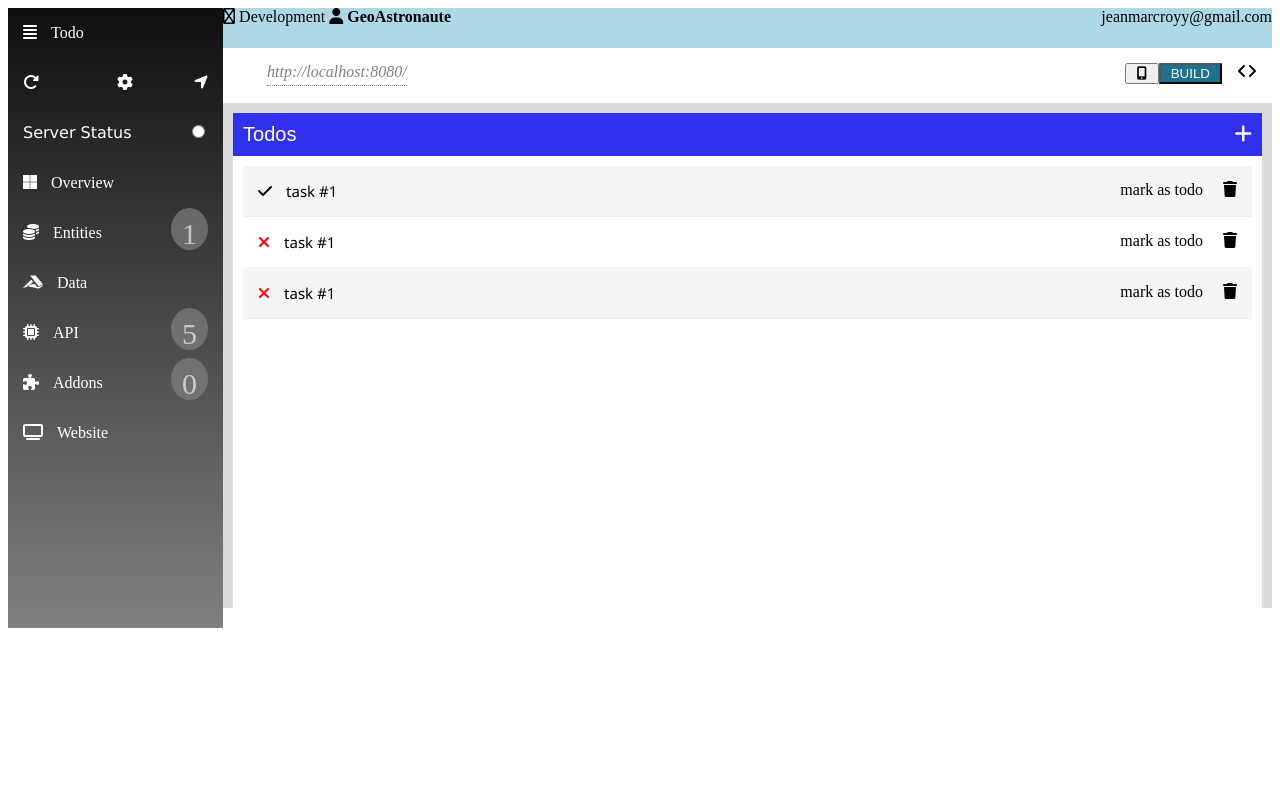
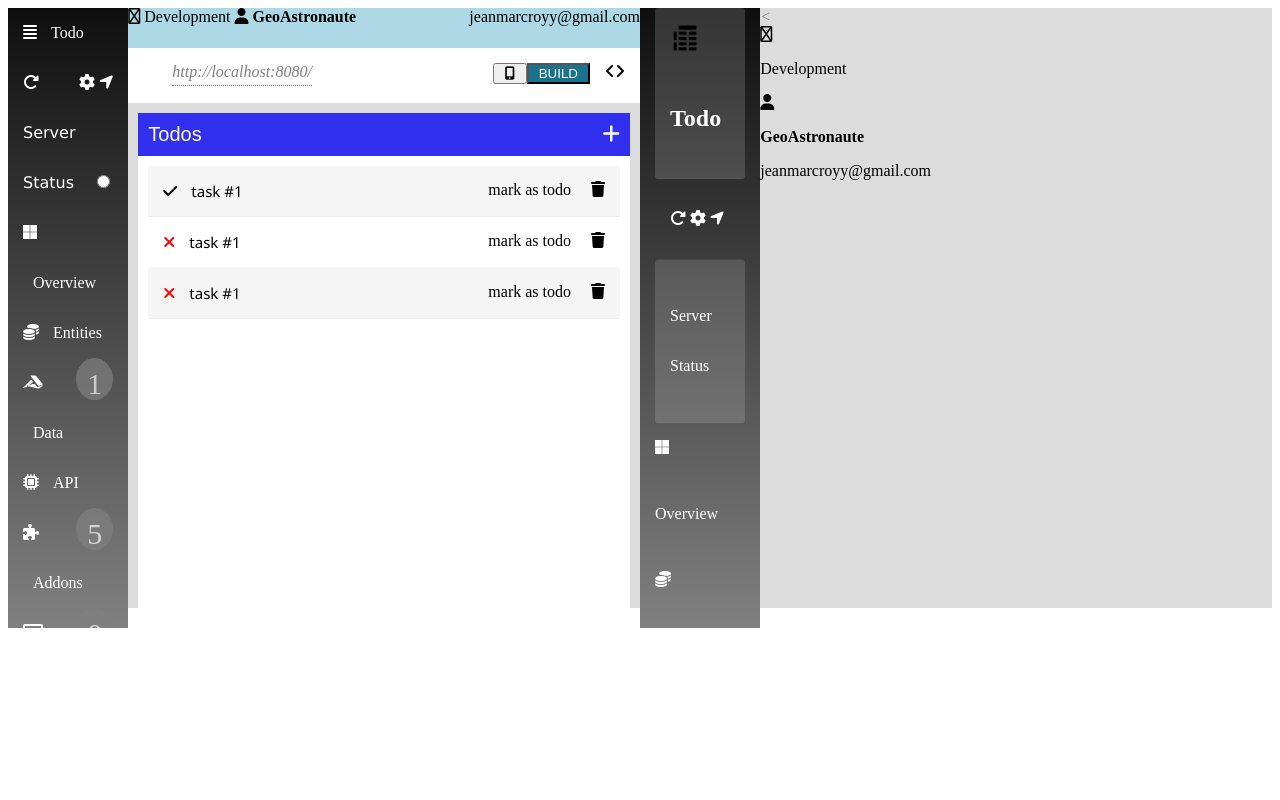
Before and after one commit to Temmytorpe01/todo, a plain HTML site: page index.html in a window 1280 px wide. Drawn offline with Linux system fonts and the light colour scheme; some icons are missing.

Commit message:
'uncomment'

```diff
--- a/index.html
+++ b/index.html
@@ -98,7 +98,7 @@
             </div>
         </div>
     </div>
-   <!-- <div class="firstcolumn">
+   <div class="firstcolumn">
         <div class="row1firstcolumn">
              <div class="firstline">
                  <div>
@@ -169,6 +169,6 @@
         <div class="header1">
 
         </div>
-    </div>-->
+    </div>
 </body>
 </html>
```
Also changed, not shown: 1 other file.
